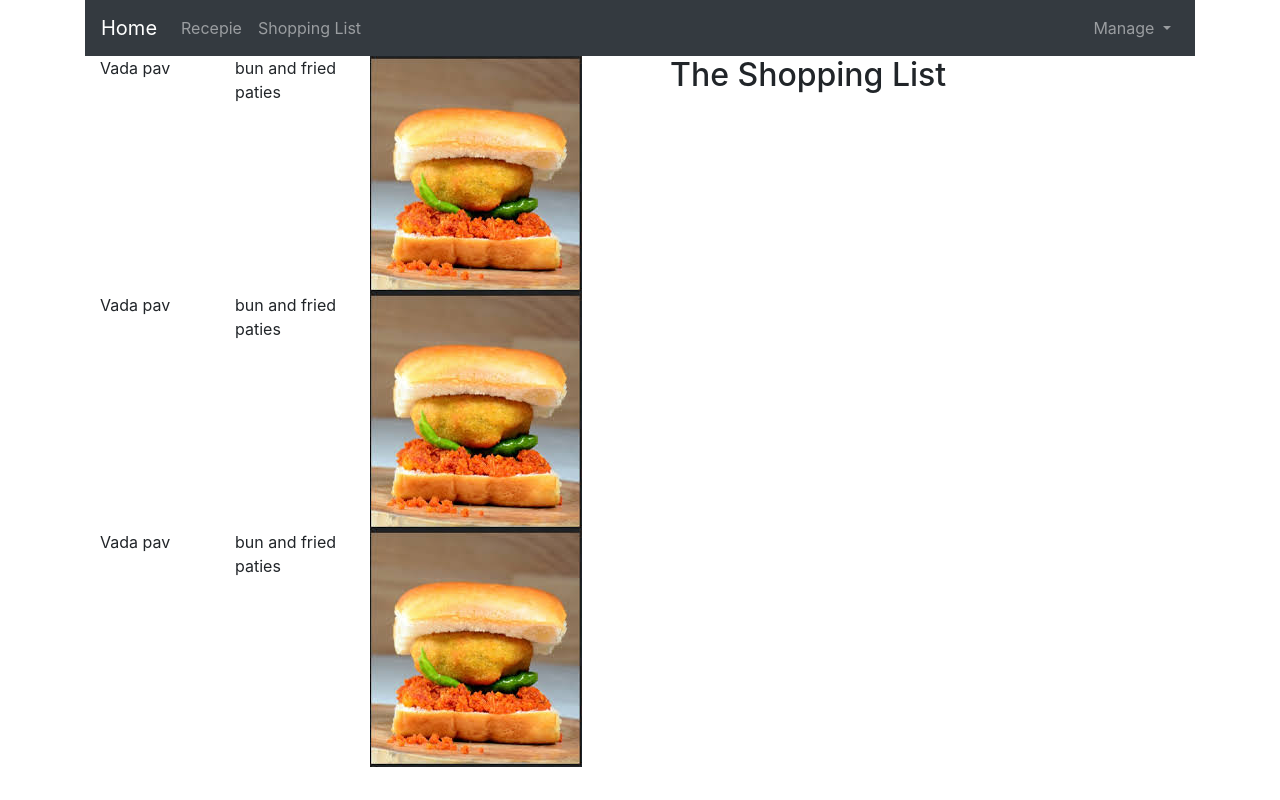
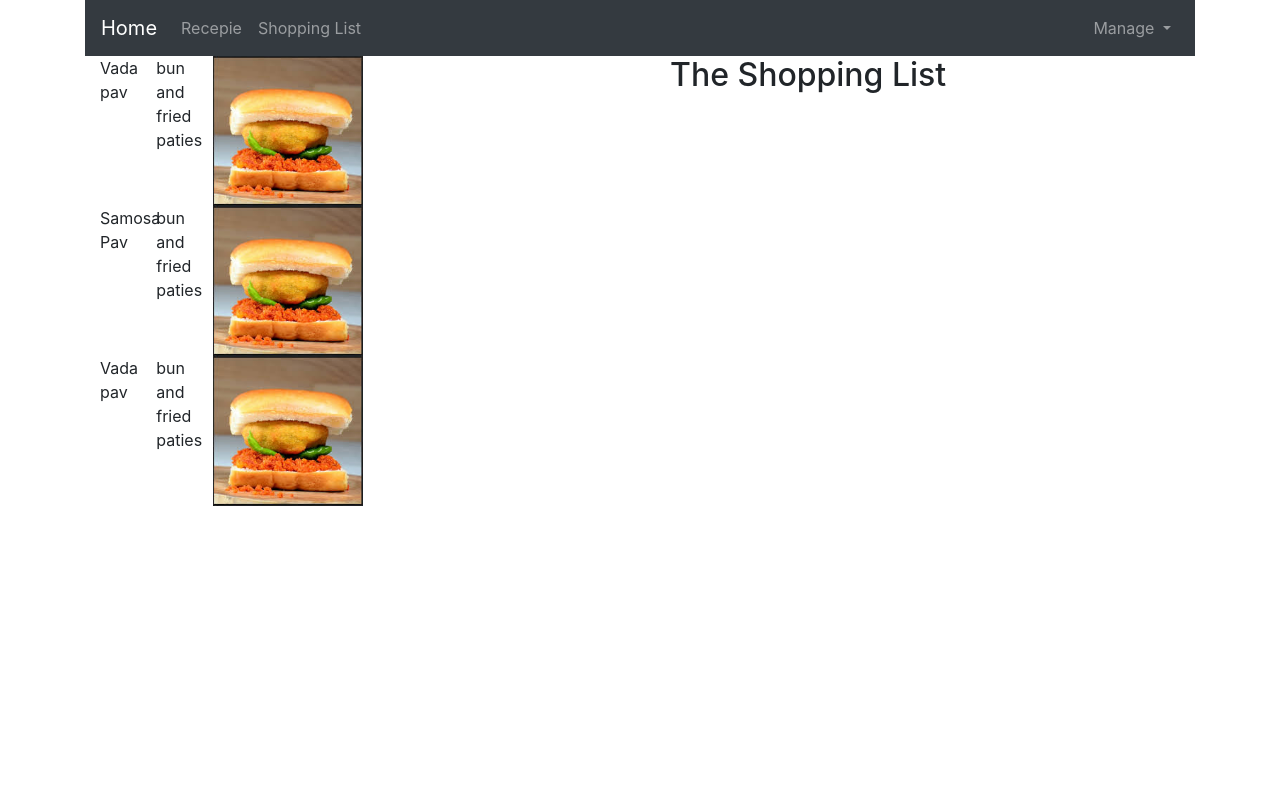
Before and after one commit to fymcabatcha2016/Module3_Kritika, an Angular app in the folder mod3/: page / in a window 1280 px wide. Built offline with nearby package versions, Linux system fonts and the light colour scheme.

Commit message:
Image Size

```diff
--- a/mod3/src/app/receipe/receipe.component.html
+++ b/mod3/src/app/receipe/receipe.component.html
@@ -1,7 +1,10 @@
 <div class="container">
   <div class="row">
-    <div class="col-md-12">
+    <div class="col-md-5">
       <app-recepie-list></app-recepie-list>
+    </div>
+    <div class="col-md-7">
+      <app-recepie-detail></app-recepie-detail>
     </div>
   </div>
 </div>
--- a/mod3/src/app/receipe/recepie-list/recepie-item/recepie-item.component.html
+++ b/mod3/src/app/receipe/recepie-list/recepie-item/recepie-item.component.html
@@ -1,5 +1,5 @@
 <div class="row">
   <div  class="col-3">{{recipie.name}}</div>
   <div  class="col-3">{{recipie.description}}</div>
-  <div  class="col-3"><img [src]="recipie.img"/></div>
+  <div  class="col-3"><img [src]="recipie.img"  width="150" height="150"/></div>
 </div>
--- a/mod3/src/app/receipe/recepie-list/recepie-list.component.ts
+++ b/mod3/src/app/receipe/recepie-list/recepie-list.component.ts
@@ -9,7 +9,7 @@ import { Recipie } from './recepie-item/Recipie';
 export class RecepieListComponent implements OnInit {
   recipies:Recipie[]=[
     new Recipie("Vada pav","bun and fried paties","/assets/vadapav.jpg"),
-    new Recipie("Vada pav","bun and fried paties","/assets/vadapav.jpg"),
+    new Recipie("Samosa Pav","bun and fried paties","/assets/vadapav.jpg"),
     new Recipie("Vada pav","bun and fried paties","/assets/vadapav.jpg")
 
   ];
```
